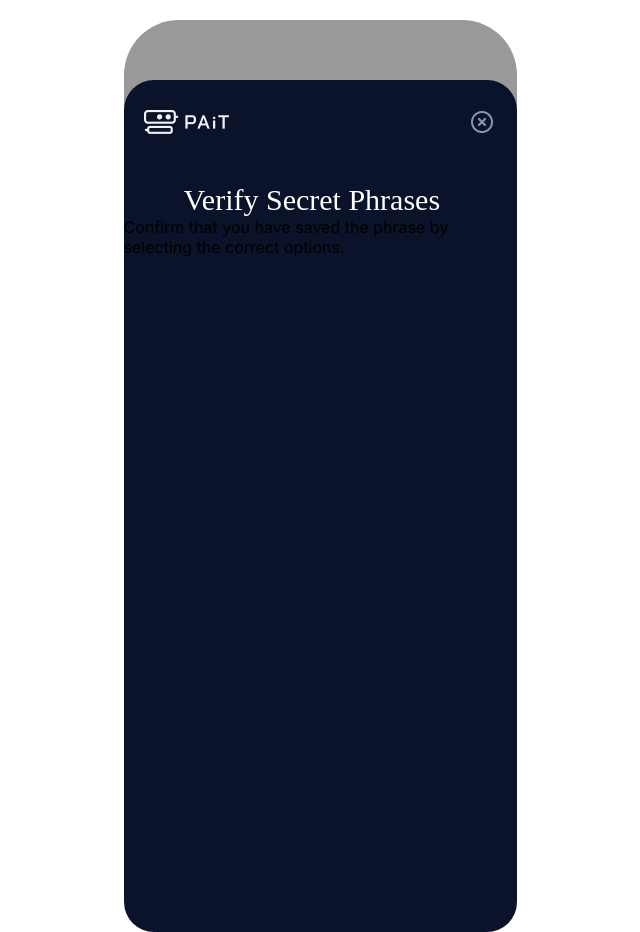
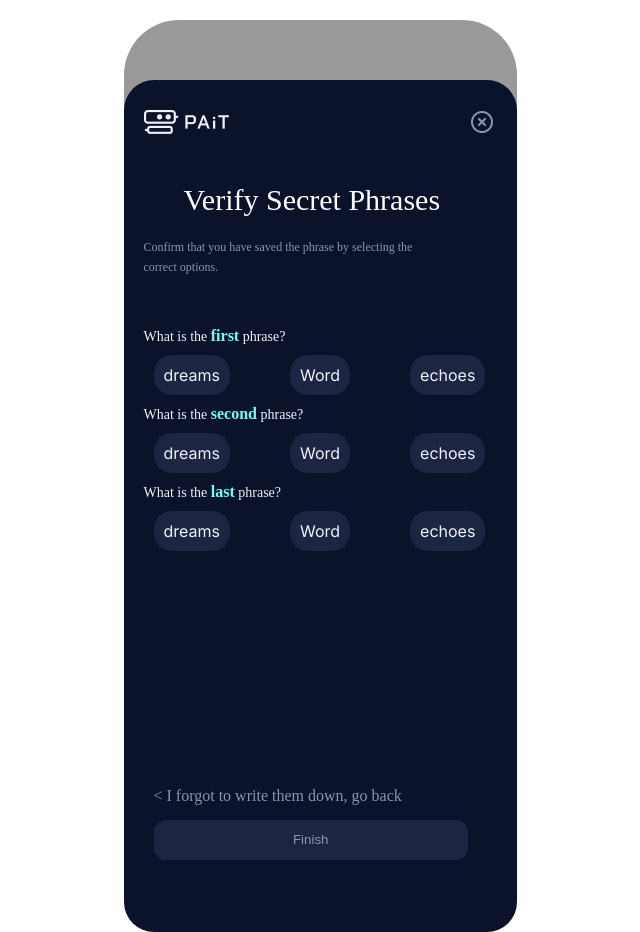
Before and after one commit to willywonder/PAIT-APPv2, a Next.js app: page /Walletcreation4 in a window 1280 px wide. Shown: the whole page, without its empty margins (320-960 px from the left). Built offline with nearby package versions, Linux system fonts and the light colour scheme.

Commit message:
added one  more page

```diff
--- a/src/app/Walletcreation4/page.js
+++ b/src/app/Walletcreation4/page.js
@@ -3,6 +3,9 @@ import Image from "next/image";
 import "./walletcreate4.css";
 
 const Walletcreation4 = () => {
+  const phrases = ["first", "second", "last"];
+  const words = ["dreams", "Word", "echoes"];
+
   return (
     <div className="createwallet">
       <div className="createwallet-container">
@@ -19,8 +22,28 @@ const Walletcreation4 = () => {
           Confirm that you have saved the phrase by selecting the correct
           options.
         </div>
+
+        {phrases.map((phrase, index) => (
+          <div key={index}>
+            <div className="header">
+              What is the <span>{phrase}</span> phrase?
+            </div>
+            <div className="word-container">
+              {words.map((word, i) => (
+                <span key={i} className="word">
+                  {word}
+                </span>
+              ))}
+            </div>
+          </div>
+        ))}
+        <div className="forgot-text">
+          &lt; I forgot to write them down, go back
+        </div>
+        <button className="finish-btn">Finish</button>
       </div>
     </div>
   );
 };
+
 export default Walletcreation4;
--- a/src/app/Walletcreation4/walletcreate4.css
+++ b/src/app/Walletcreation4/walletcreate4.css
@@ -30,7 +30,7 @@ body {
   padding-left: 20px;
   gap: 240px;
 }
-.verify{
+.verify {
   color: #fff;
   font-family: Poppins;
   font-size: var(--Title-Large-Size, 30px);
@@ -38,3 +38,74 @@ body {
   margin-left: 60px;
   margin-top: 45px;
 }
+.confirm {
+  color: var(--Text-Muted, #8a94b0);
+  font-family: Poppins;
+  font-size: var(--Label-Medium-Size, 12px);
+  font-style: normal;
+  font-weight: 500;
+  line-height: 20px; /* 166.667% */
+  width: 300px;
+  margin-left: 20px;
+  margin-top: 20px;
+  margin-bottom: 40px ;
+}
+.header {
+  color: var(--Text, #f2f2fb);
+  font-family: Poppins;
+  font-size: var(--Label-Large-Size, 14px);
+  font-style: normal;
+  font-weight: 400;
+  span{
+    color: var(--Fluorescent-Cyan, #6FFFE9);
+    font-family: Poppins;
+    font-size: var(--Label-Large-Size, 16px);
+    font-style: normal;
+    font-weight: 700;
+  }
+  margin-left: 20px;
+  margin-top: 10px;
+}
+.word-container {
+  display: flex; /* Aligns items in a row */
+  gap: 60px; /* Adds space between each word */
+  margin-left: 30px;
+  margin-top: 10px;
+
+}
+.word {
+  padding: 10px; /* Adds padding around each word */
+  border-radius: var(--Corner-Full, 1000px);
+  background: var(--Background-Secondary, #1C2541);
+  border-radius: 18px; /* Optional: Rounds the corners */
+  color: #f2f2fb;
+}
+.forgot-text{
+  color: var(--Text-Muted, #8A94B0);
+text-align: center;
+font-family: Poppins;
+font-size: var(--Label-Medium-Size, 16px);
+font-weight: 500;
+margin-top: 60%;
+margin-left: 30px;
+}
+.finish-btn {
+  display: flex;
+  height: 40px;
+  width:80%;
+  margin-left: 30px;
+  margin-top:15px ;
+  padding: var(--sds-size-space-200) var(--sds-size-space-400);
+  justify-content: center;
+  align-items: center;
+  gap: var(--sds-size-space-300);
+  border-radius: var(--Corner-Medium, 12px);
+  background: var(--Background-Secondary, #1C2541);
+  color: #8A94B0; /* Optional: Sets the text color to white */
+  border: none; /* Optional: Removes the border */
+  cursor: pointer; /* Optional: Changes the cursor to a pointer on hover */
+}
+
+.finish-btn:hover {
+  background: #162033; /* Optional: Darkens the background color on hover */
+}
```
